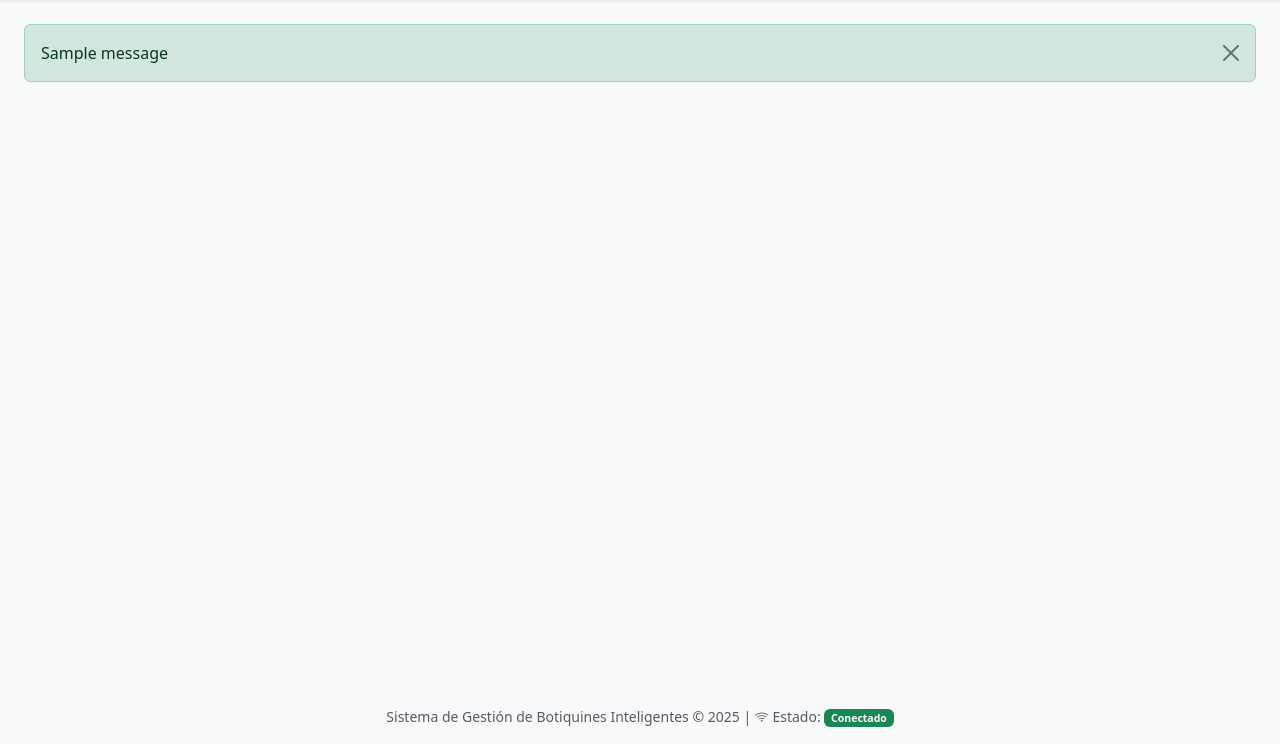
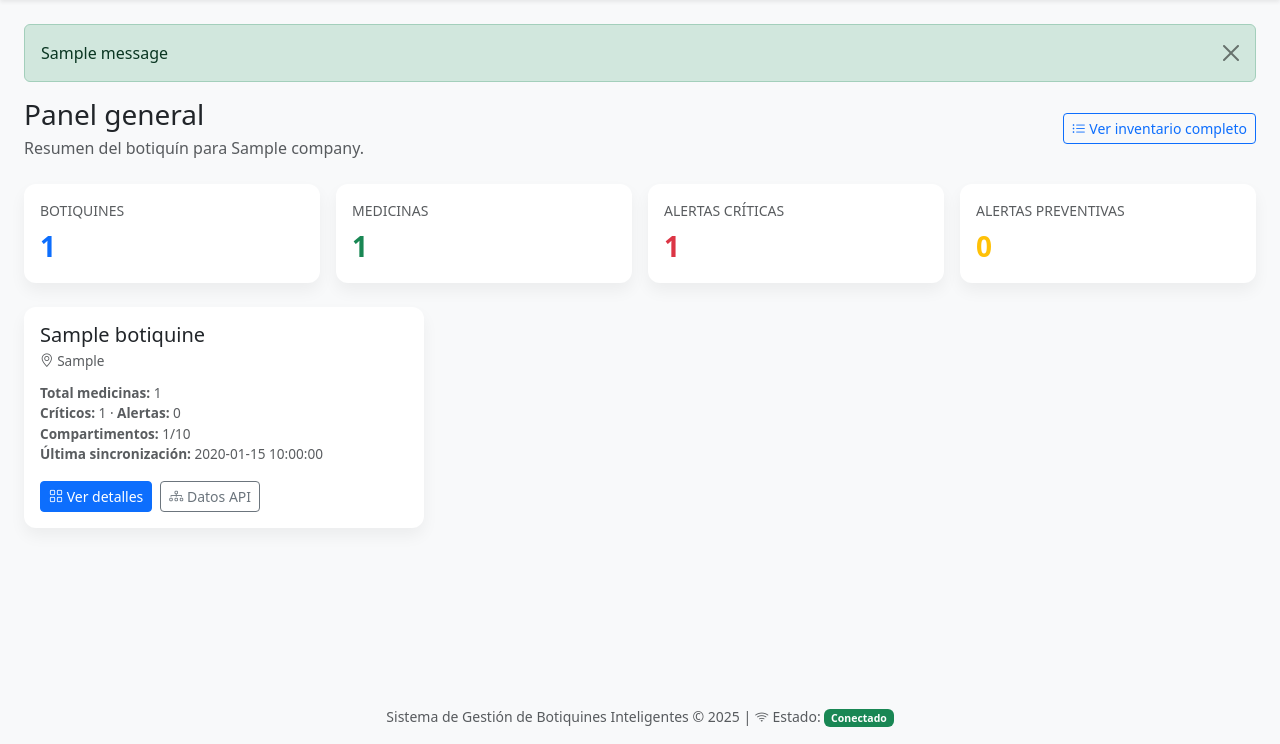
Before and after one commit to pacheco20222/gestion-botiquines, a Flask app: page /dashboard in a window 1280 px wide. Shown: the part 56-800 px from the top of the page. Run offline with Flask 3, Linux system fonts and the light colour scheme; the visitor is signed in with stand-in values (Sample User, id 1); tables that the repository leaves empty hold one stand-in row (values such as "Sample post"); one stand-in notice (Sample message) is shown.

Commit message:
changes to html, present the new grid layout for botiquines, and better system management to have that SaaS aspect

```diff
--- a/backend/routes/pages.py
+++ b/backend/routes/pages.py
@@ -132,38 +132,21 @@ def botiquin_detail(botiquin_id):
     # Get filter parameters
     status_filter = request.args.get("status")
 
-    # Build compartment grid - FIXED to match template expectations
-    grid = []
-    compartment_map = {}
-
-    # Map medicines to compartments
-    for medicine in botiquin.medicines:
-        if medicine.compartment_number:
-            compartment_map[medicine.compartment_number] = medicine
-
-    # Build visual grid - Fixed field names to match template
-    compartment_num = 1
-    for row in range(botiquin.compartment_rows):
-        grid_row = []
-        for col in range(botiquin.compartment_cols):
-            if compartment_num <= botiquin.total_compartments:
-                medicine = compartment_map.get(compartment_num)
-                grid_row.append({
-                    "compartment": compartment_num,  # Changed from "number" to "compartment"
-                    "medicine": medicine.to_dict() if medicine else None,
-                    "occupied": medicine is not None
-                })
-            else:
-                grid_row.append(None)
-            compartment_num += 1
-        grid.append(grid_row)
+    # Build comp_map: list of dicts with keys: number, medicine_name, status, quantity
+    comp_status = botiquin.get_compartment_status()
+    comp_map = {}
+    for number, data in comp_status.items():
+        comp_map[number] = {
+            "number": number,
+            "medicine_name": data.get("medicine") if data else None,
+            "status": data.get("status") if data else None,
+            "quantity": data.get("quantity") if data else None,
+        }
 
     # Get medicines list
     medicines = botiquin.medicines
     if status_filter:
         medicines = [m for m in medicines if m.status() == status_filter]
-
-    medicines_dict = [m.to_dict() for m in medicines]
 
     # Build summary
     all_medicines = botiquin.medicines
@@ -181,10 +164,10 @@ def botiquin_detail(botiquin_id):
         "botiquin_detail.html",
         user=user,
         botiquin=botiquin,
-        grid=grid,
-        medicines=medicines_dict,
         summary=summary,
-        current_status=status_filter
+        current_status=status_filter,
+        comp_map=comp_map,
+        grid_cols=botiquin.compartment_cols
     )
 
 
@@ -234,6 +217,17 @@ def inventory():
             med_data["company_name"] = med.botiquin.company.name
         medicines_dict.append(med_data)
 
+    # Group medicines by company or botiquin
+    grouped_data = {}
+    if show_company:
+        for med in medicines_dict:
+            company_name = med.get("company_name", "Unknown Company")
+            grouped_data.setdefault(company_name, []).append(med)
+    else:
+        for med in medicines_dict:
+            botiquin_name = med.get("botiquin_name") or med.get("botiquin", {}).get("name") or "Unknown Botiquin"
+            grouped_data.setdefault(botiquin_name, []).append(med)
+
     # Build summary statistics
     summary = {
         "total": len(all_medicines),
@@ -245,7 +239,7 @@ def inventory():
     return render_template(
         "inventory.html",
         user=user,
-        medicines=medicines_dict,
+        grouped_data=grouped_data,
         summary=summary,
         current_status=status_filter,
         show_company=show_company
--- a/frontend/templates/base.html
+++ b/frontend/templates/base.html
@@ -57,7 +57,7 @@
                         <i class="bi bi-box-seam"></i> Botiquines
                     </a>
                     <ul class="dropdown-menu">
-                        <li><a class="dropdown-item" href="/api/botiquines/">Ver Todos</a></li>
+                        <li><a class="dropdown-item" href="/dashboard">Ver Todos</a></li>
                         <li><a class="dropdown-item" href="/api/medicines/alerts">Alertas Activas</a></li>
                         <li><hr class="dropdown-divider"></li>
                         <li><a class="dropdown-item" href="/api/botiquines/new">Nuevo Botiquín</a></li>
--- a/frontend/templates/dashboard.html
+++ b/frontend/templates/dashboard.html
@@ -1,162 +1,148 @@
-<!DOCTYPE html>
-<html lang="es">
-<head>
-    <meta charset="UTF-8">
-    <meta name="viewport" content="width=device-width, initial-scale=1.0">
-    <title>{% block title %}Sistema de Botiquines Inteligentes{% endblock %}</title>
+{% extends "base.html" %}
 
-    <!-- Bootstrap CSS -->
-    <link href="https://cdn.jsdelivr.net/npm/bootstrap@5.3.2/dist/css/bootstrap.min.css" rel="stylesheet">
-    <!-- Bootstrap Icons -->
-    <link rel="stylesheet" href="https://cdn.jsdelivr.net/npm/bootstrap-icons@1.10.0/font/bootstrap-icons.css">
+{% block title %}Dashboard - Sistema de Botiquines{% endblock %}
 
+{% block extra_css %}
 <style>
-        .navbar-brand {
-            font-weight: bold;
+.dashboard-card {
+    border-radius: 0.75rem;
+    box-shadow: 0 0.5rem 1rem rgba(0, 0, 0, 0.05);
+    transition: transform 0.2s ease, box-shadow 0.2s ease;
 }
-        .navbar-brand i {
-            color: #ffffff;
+
+.dashboard-card:hover {
+    transform: translateY(-3px);
+    box-shadow: 0 1rem 2rem rgba(0, 0, 0, 0.08);
 }
-        body {
-            min-height: 100vh;
-            display: flex;
-            flex-direction: column;
+
+.metric-value {
+    font-weight: 700;
+    font-size: 1.75rem;
 }
-        main {
-            flex: 1;
+
+.botiquin-card .badge {
+    font-size: 0.75rem;
 }
-        .footer {
-            background-color: #f8f9fa;
-            padding: 1rem 0;
-            margin-top: 2rem;
+
+.botiquin-meta {
+    font-size: 0.85rem;
 }
 </style>
-    {% block extra_css %}{% endblock %}
-</head>
-<body class="bg-light">
+{% endblock %}
 
-<nav class="navbar navbar-expand-lg navbar-dark bg-primary shadow-sm">
-    <div class="container-fluid">
-        <a class="navbar-brand" href="/dashboard">
-            <i class="bi bi-heart-pulse"></i> Gestión de Botiquines
+{% block content %}
+<div class="d-flex align-items-center justify-content-between flex-wrap gap-2 mb-4">
+    <div>
+        <h1 class="h3 mb-1">Panel general</h1>
+        <p class="text-muted mb-0">
+            {% if user.is_super_admin() %}
+                Supervisando todas las empresas conectadas.
+            {% elif user.company %}
+                Resumen del botiquín para {{ user.company.name }}.
+            {% else %}
+                Resumen de tus botiquines.
+            {% endif %}
+        </p>
+    </div>
+    <div class="text-end">
+        <a class="btn btn-sm btn-outline-primary" href="/inventory">
+            <i class="bi bi-list-ul"></i> Ver inventario completo
         </a>
-        <button class="navbar-toggler" type="button" data-bs-toggle="collapse" data-bs-target="#navbarNav">
-            <span class="navbar-toggler-icon"></span>
-        </button>
-        <div class="collapse navbar-collapse" id="navbarNav">
-            <ul class="navbar-nav me-auto">
-                <li class="nav-item">
-                    <a class="nav-link {% if request.endpoint == 'pages.dashboard' %}active{% endif %}" href="/dashboard">
-                        <i class="bi bi-speedometer2"></i> Dashboard
-                    </a>
-                </li>
-
-                <!-- Dropdown for Botiquines -->
-                <li class="nav-item dropdown">
-                    <a class="nav-link dropdown-toggle" href="#" role="button" data-bs-toggle="dropdown">
-                        <i class="bi bi-box-seam"></i> Botiquines
-                    </a>
-                    <ul class="dropdown-menu">
-                        <li><a class="dropdown-item" href="/api/botiquines/">Ver Todos</a></li>
-                        <li><a class="dropdown-item" href="/api/medicines/alerts">Alertas Activas</a></li>
-                        <li><hr class="dropdown-divider"></li>
-                        <li><a class="dropdown-item" href="/api/botiquines/new">Nuevo Botiquín</a></li>
-                    </ul>
-                </li>
-
-                <!-- Admin Menu (only for super_admin) -->
-                {% if session.user_type == 'super_admin' %}
-                <li class="nav-item dropdown">
-                    <a class="nav-link dropdown-toggle" href="#" role="button" data-bs-toggle="dropdown">
-                        <i class="bi bi-gear"></i> Administración
-                    </a>
-                    <ul class="dropdown-menu">
-                        <li><a class="dropdown-item" href="/companies">Empresas</a></li>
-                        <li><a class="dropdown-item" href="/api/users">Usuarios</a></li>
-                        <li><hr class="dropdown-divider"></li>
-                        <li><a class="dropdown-item" href="/api/hardware/logs">Logs Hardware</a></li>
-                    </ul>
-                </li>
-                {% endif %}
-
-                <!-- Reports -->
-                <li class="nav-item">
-                    <a class="nav-link" href="/reports">
-                        <i class="bi bi-file-earmark-bar-graph"></i> Reportes
-                    </a>
-                </li>
-            </ul>
-
-            <!-- User Menu -->
-            <ul class="navbar-nav">
-                {% if session.user_id %}
-                <li class="nav-item dropdown">
-                    <a class="nav-link dropdown-toggle" href="#" role="button" data-bs-toggle="dropdown">
-                        <i class="bi bi-person-circle"></i>
-                        {{ session.username or 'Usuario' }}
-                        {% if session.user_type == 'super_admin' %}
-                        <span class="badge bg-danger ms-1">SA</span>
-                        {% endif %}
-                    </a>
-                    <ul class="dropdown-menu dropdown-menu-end">
-                        <li><a class="dropdown-item" href="/api/profile">
-                            <i class="bi bi-person"></i> Mi Perfil
-                        </a></li>
-                        <li><a class="dropdown-item" href="/api/profile/password">
-                            <i class="bi bi-key"></i> Cambiar Contraseña
-                        </a></li>
-                        <li><hr class="dropdown-divider"></li>
-                        <li><a class="dropdown-item text-danger" href="/logout">
-                            <i class="bi bi-box-arrow-right"></i> Cerrar Sesión
-                        </a></li>
-                    </ul>
-                </li>
-                {% else %}
-                <li class="nav-item">
-                    <a class="nav-link" href="/login">
-                        <i class="bi bi-box-arrow-in-right"></i> Iniciar Sesión
-                    </a>
-                </li>
-                {% endif %}
-            </ul>
     </div>
 </div>
-</nav>
 
-<!-- Main Content -->
-<main class="container-fluid px-4 py-4">
-    <!-- Alert Messages -->
-    {% with messages = get_flashed_messages(with_categories=true) %}
-        {% if messages %}
-            {% for category, message in messages %}
-            <div class="alert alert-{{ category }} alert-dismissible fade show" role="alert">
-                {{ message }}
-                <button type="button" class="btn-close" data-bs-dismiss="alert"></button>
+<div class="row g-3 mb-4">
+    <div class="col-sm-6 col-lg-3">
+        <div class="card dashboard-card border-0">
+            <div class="card-body">
+                <div class="text-muted text-uppercase small mb-1">Botiquines</div>
+                <div class="metric-value text-primary">{{ summary.total_botiquines }}</div>
+            </div>
+        </div>
+    </div>
+    <div class="col-sm-6 col-lg-3">
+        <div class="card dashboard-card border-0">
+            <div class="card-body">
+                <div class="text-muted text-uppercase small mb-1">Medicinas</div>
+                <div class="metric-value text-success">{{ summary.total_medicines }}</div>
+            </div>
+        </div>
+    </div>
+    <div class="col-sm-6 col-lg-3">
+        <div class="card dashboard-card border-0">
+            <div class="card-body">
+                <div class="text-muted text-uppercase small mb-1">Alertas críticas</div>
+                <div class="metric-value text-danger">{{ summary.critical }}</div>
+            </div>
+        </div>
+    </div>
+    <div class="col-sm-6 col-lg-3">
+        <div class="card dashboard-card border-0">
+            <div class="card-body">
+                <div class="text-muted text-uppercase small mb-1">Alertas preventivas</div>
+                <div class="metric-value text-warning">{{ summary.warning }}</div>
+            </div>
+        </div>
+    </div>
+    {% if summary.companies is not none %}
+    <div class="col-sm-6 col-lg-3">
+        <div class="card dashboard-card border-0">
+            <div class="card-body">
+                <div class="text-muted text-uppercase small mb-1">Empresas activas</div>
+                <div class="metric-value text-info">{{ summary.companies }}</div>
+            </div>
+        </div>
+    </div>
+    {% endif %}
+</div>
+
+<div class="row g-3">
+    {% for bot in botiquines %}
+    <div class="col-xxl-3 col-xl-4 col-md-6">
+        <div class="card dashboard-card botiquin-card h-100 border-0">
+            <div class="card-body d-flex flex-column">
+                <div class="d-flex justify-content-between align-items-start mb-2">
+                    <div>
+                        <h2 class="h5 mb-1">{{ bot.name }}</h2>
+                        <p class="botiquin-meta text-muted mb-1">
+                            <i class="bi bi-geo-alt"></i>
+                            {{ bot.location or 'Ubicación no especificada' }}
+                        </p>
+                    </div>
+                    {% if show_company and bot.company %}
+                    <span class="badge bg-primary">{{ bot.company }}</span>
+                    {% endif %}
+                </div>
+
+                <div class="botiquin-meta text-muted mb-3">
+                    <div><strong>Total medicinas:</strong> {{ bot.medicines_count }}</div>
+                    <div><strong>Críticos:</strong> {{ bot.critical }} · <strong>Alertas:</strong> {{ bot.warning }}</div>
+                    <div><strong>Compartimentos:</strong> {{ bot.compartments_used }}/{{ bot.compartments_total }}</div>
+                    <div><strong>Última sincronización:</strong> {{ bot.last_sync }}</div>
+                </div>
+
+                <div class="mt-auto d-flex gap-2">
+                    <a class="btn btn-sm btn-primary" href="/botiquin/{{ bot.id }}">
+                        <i class="bi bi-grid"></i> Ver detalles
+                    </a>
+                    <a class="btn btn-sm btn-outline-secondary" href="/api/botiquines/{{ bot.id }}">
+                        <i class="bi bi-diagram-3"></i> Datos API
+                    </a>
+                </div>
+            </div>
+        </div>
+    </div>
+    {% else %}
+    <div class="col-12">
+        <div class="alert alert-info d-flex align-items-center" role="alert">
+            <i class="bi bi-info-circle me-2"></i>
+            {% if user.is_super_admin() %}
+                No hay botiquines registrados actualmente.
+            {% else %}
+                No hay botiquines activos asociados a tu empresa.
+            {% endif %}
+        </div>
     </div>
     {% endfor %}
-        {% endif %}
-    {% endwith %}
-
-    <!-- Page Content -->
-    {% block content %}{% endblock %}
-</main>
-
-<!-- Footer -->
-<footer class="footer mt-auto">
-    <div class="container-fluid text-center text-muted">
-        <small>
-            Sistema de Gestión de Botiquines Inteligentes © 2025 |
-            <i class="bi bi-wifi"></i> Estado:
-            <span class="badge bg-success">Conectado</span>
-        </small>
 </div>
-</footer>
-
-<!-- Bootstrap JS -->
-<script src="https://cdn.jsdelivr.net/npm/bootstrap@5.3.2/dist/js/bootstrap.bundle.min.js"></script>
-
-<!-- Custom JS -->
-{% block extra_js %}{% endblock %}
-
-</body>
-</html>
+{% endblock %}
```
Also changed, not shown: PROGRESS_LOG.md (+1 -1 lines), frontend/templates/botiquin_detail.html (+72 -1 lines), frontend/templates/inventory.html (+10 -6 lines). Lines whose indentation alone changed are shown as unchanged.
